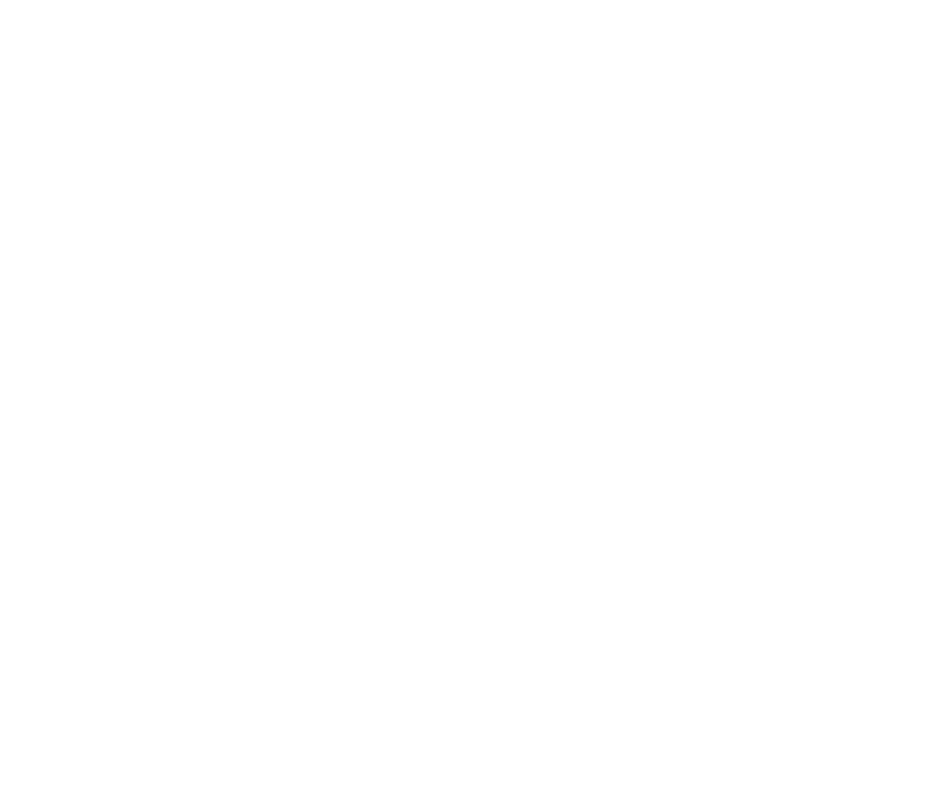
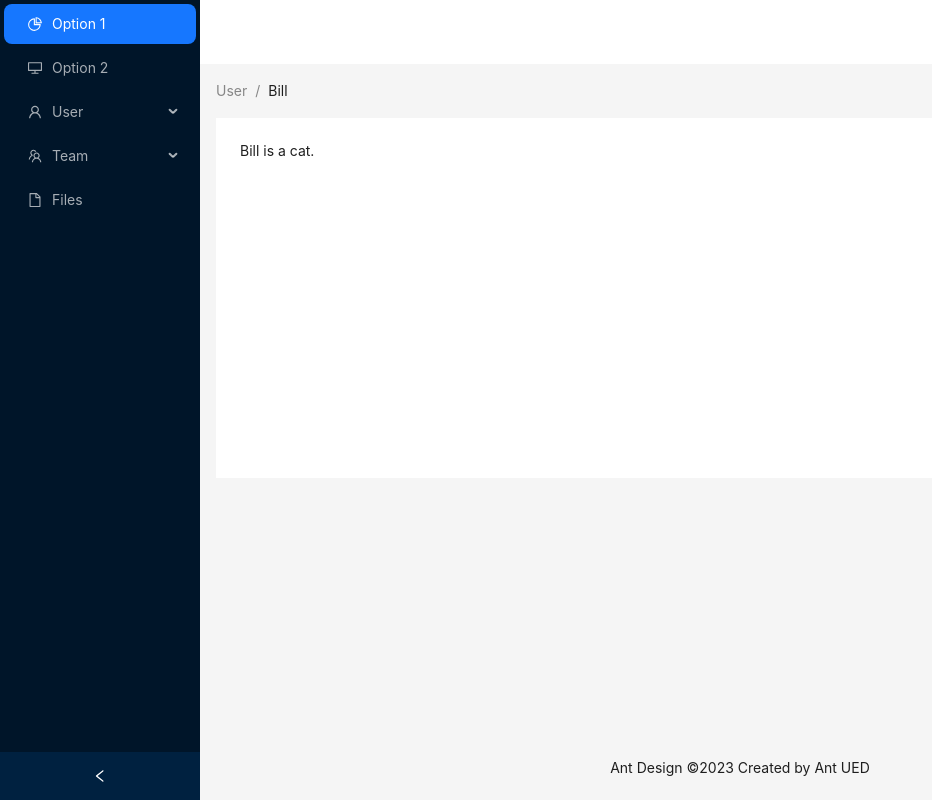
Before and after one commit to milo8223/vekstbarometer, a React (Create React App) app: page /home in a window 1280 px wide. Before the commit this address had no page. Shown: the whole page, without its empty margins (0-932 px from the left). Built offline with nearby package versions, Linux system fonts and the light colour scheme.

Commit message:
Layout added

```diff
--- a/src/App.js
+++ b/src/App.js
@@ -1,11 +1,13 @@
 import { BrowserRouter, Routes, Route } from "react-router-dom";
 import Landing from "./pages/landing/landing";
 import { ThemeProvider } from "styled-components";
+import Home from "./pages/home/home";
 
 // Define what props.theme will look like
 const theme = {
   primaryColor: "#AB54DB",
   secondoryColor: "#6979F8",
+  fontColor: "#2B2B2B",
   primaryFontFamily: 'Poppins',
   secondoryFontFamily: 'Open Sans'
 };
@@ -16,6 +18,7 @@ function App() {
       <BrowserRouter>
         <Routes>
           <Route path="/" element={<Landing />} />
+          <Route path="/home" element={<Home />} />
         </Routes>
       </BrowserRouter>
     </ThemeProvider>
--- /dev/null
+++ b/src/components/landing/landingModal/buttonTypes.js
@@ -0,0 +1,30 @@
+import styled from "styled-components";
+import { Link } from "react-router-dom";
+
+const ButtonStyle = styled.div`
+  font-family: ${props => props.theme.primaryFontFamily};
+  color: ${props => props.theme.fontColor};
+  font-weight: 400;
+  font-size: 14px;
+  cursor: pointer;
+  border: 1px solid #CECECE;
+  background-color: #fff;
+  padding: 6px 20px;
+  margin: 10px;
+  transition: 0.3s ease-in-out;
+  &:hover {
+    color: #fff;
+    background-color: ${props => props.theme.secondoryColor};
+    border-color: ${props => props.theme.secondoryColor};
+  }
+`;
+
+const ButtonTypes = ({ title }) => (
+  <ButtonStyle>
+    <Link to="/home">
+      {title}
+    </Link>
+  </ButtonStyle>
+);
+
+export default ButtonTypes;
--- a/src/components/landing/landingModal/landingModal.js
+++ b/src/components/landing/landingModal/landingModal.js
@@ -1,29 +1,58 @@
 import styled from "styled-components";
 
+import { UserOutlined } from '@ant-design/icons';
+import ButtonTypes from "./buttonTypes";
+
 const ModalStyle = styled.div`
-  width: ${props => props.width ? props.width : "100%"};
-  height: ${props => props.height ? props.height : "100%"};
-  padding: ${props => props.padding ? props.padding : "0"};
-  max-width: ${props => props.withText ? "90%" : "100%"};
-  overflow: hidden;
+  padding: 60px 0;
+  .head-wrap {
+    display: flex;
+    flex-direction: column;
+    justify-content: center;
+    align-items: center;
+    padding-bottom: 30px;
+    .anticon {
+      font-size: 28px;
+      svg {
+        fill: ${props => props.theme.secondoryColor};
+      }
+    }
+    .text-info {
+      font-family: ${props => props.theme.primaryFontFamily};
+      font-size: 22px;
+      font-weight: 700;
+      color: #0A0A0A;
+      padding-top: 10px;
+    }
+  }
 
-  img {
-    width: 100%;
-    height: 100%;
-    border-radius: ${props => props.rounded ? props.rounded : "0"};
-    object-fit: cover;
+  .body-wrap {
+    display: flex;
+    justify-content: center;
+    flex-wrap: wrap;
   }
 `;
 
+const Usertypes = [
+  "Politician",
+  "Beaurocrats",
+  "Business",
+  "Normal user"
+]
+
 const LandingModal = (props) => (
-  <ModalStyle
-    withText={props.withText ? true : false}
-    rounded={props.rounded}
-    width={props.width}
-    height={props.height}
-    padding={props.padding}
-  >
-    <img src={props.path} alt={props.text} />
+  <ModalStyle>
+    <div className="head-wrap">
+      <UserOutlined />
+      <div className="text-info">
+        Select Type of User
+      </div>
+    </div>
+    <div className="body-wrap">
+      {Usertypes.map((title, index) => (
+        <ButtonTypes title={title} key={index} />
+      ))}
+    </div>
   </ModalStyle>
 );
 
--- a/src/components/landing/regionBox/RegionBox.js
+++ b/src/components/landing/regionBox/RegionBox.js
@@ -4,6 +4,7 @@ import Image from "../../Layout/image";
 import StyledBox from "./styledBox";
 
 import { Modal } from 'antd';
+import LandingModal from "../landingModal/landingModal";
 
 const RegionBox = (region) => {
 	const [open, setOpen] = useState(false);
@@ -24,15 +25,13 @@ const RegionBox = (region) => {
 					padding="0 10px" />
 			</StyledBox>
 			<Modal
-				title="Modal 1000px width"
 				centered
 				open={open}
 				onOk={() => setOpen(false)}
 				onCancel={() => setOpen(false)}
+				footer={null}
 			>
-				<p>some contents...</p>
-				<p>some contents...</p>
-				<p>some contents...</p>
+				<LandingModal />
 			</Modal>
 		</Aux>
 	)
--- a/src/components/landing/regionBox/styledBox.js
+++ b/src/components/landing/regionBox/styledBox.js
@@ -7,6 +7,7 @@ const StyledBox = styled.div`
   padding: 16px;
   margin: 0 16px;
   max-width: 460px;
+  cursor: pointer;
   box-shadow: 0px 10px 80px #5A61690D;
 `;
 
--- /dev/null
+++ b/src/pages/home/home.js
@@ -0,0 +1,80 @@
+import { FileOutlined, PieChartOutlined, UserOutlined, DesktopOutlined, TeamOutlined } from '@ant-design/icons';
+import { Breadcrumb, Layout, Menu, theme } from 'antd';
+import { useState } from 'react';
+const { Header, Content, Footer, Sider } = Layout;
+function getItem(label, key, icon, children) {
+  return {
+    key,
+    icon,
+    children,
+    label,
+  };
+}
+const items = [
+  getItem('Option 1', '1', <PieChartOutlined />),
+  getItem('Option 2', '2', <DesktopOutlined />),
+  getItem('User', 'sub1', <UserOutlined />, [
+    getItem('Tom', '3'),
+    getItem('Bill', '4'),
+    getItem('Alex', '5'),
+  ]),
+  getItem('Team', 'sub2', <TeamOutlined />, [getItem('Team 1', '6'), getItem('Team 2', '8')]),
+  getItem('Files', '9', <FileOutlined />),
+];
+const Home = () => {
+  const [collapsed, setCollapsed] = useState(false);
+  const {
+    token: { colorBgContainer },
+  } = theme.useToken();
+  return (
+    <Layout
+      style={{
+        minHeight: '100vh',
+      }}
+    >
+      <Sider collapsible collapsed={collapsed} onCollapse={(value) => setCollapsed(value)}>
+        <div className="demo-logo-vertical" />
+        <Menu theme="dark" defaultSelectedKeys={['1']} mode="inline" items={items} />
+      </Sider>
+      <Layout>
+        <Header
+          style={{
+            padding: 0,
+            background: colorBgContainer,
+          }}
+        />
+        <Content
+          style={{
+            margin: '0 16px',
+          }}
+        >
+          <Breadcrumb
+            style={{
+              margin: '16px 0',
+            }}
+          >
+            <Breadcrumb.Item>User</Breadcrumb.Item>
+            <Breadcrumb.Item>Bill</Breadcrumb.Item>
+          </Breadcrumb>
+          <div
+            style={{
+              padding: 24,
+              minHeight: 360,
+              background: colorBgContainer,
+            }}
+          >
+            Bill is a cat.
+          </div>
+        </Content>
+        <Footer
+          style={{
+            textAlign: 'center',
+          }}
+        >
+          Ant Design ©2023 Created by Ant UED
+        </Footer>
+      </Layout>
+    </Layout>
+  );
+};
+export default Home;
```
